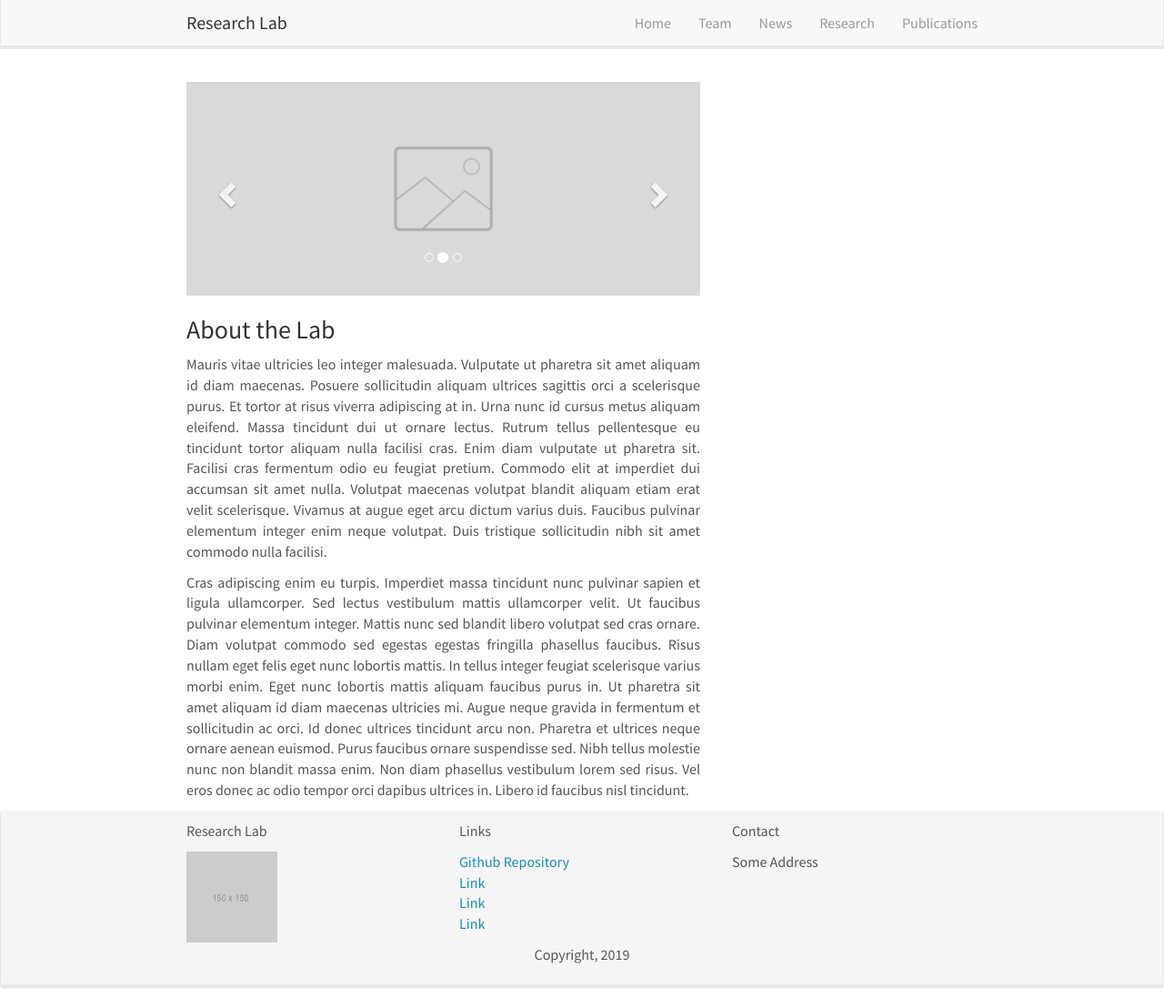
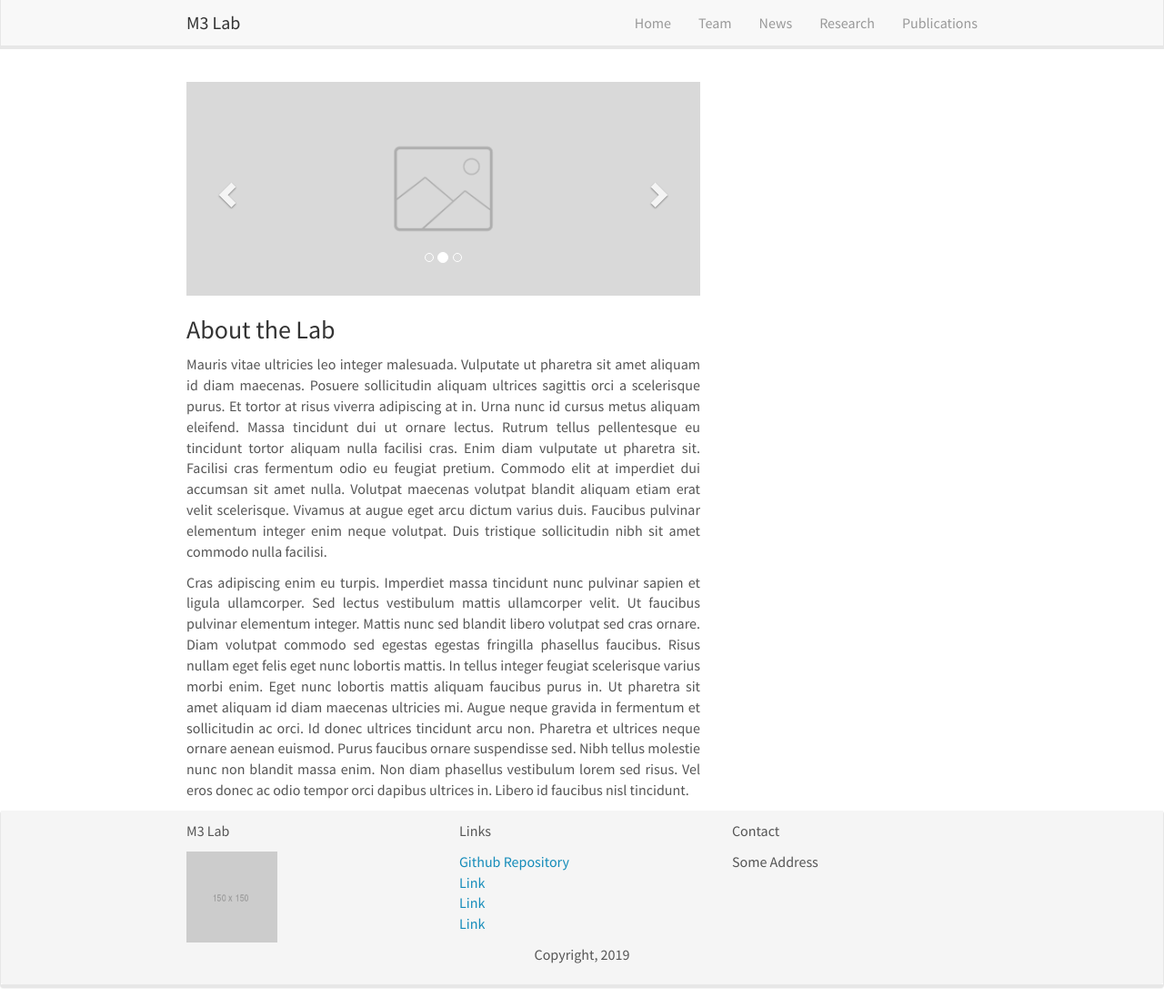
Before and after one commit to m3lab-ltu/m3lab-ltu.github.io, a Jekyll site: the page built from _pages/home.md, in a window 1280 px wide and 1108 px high. Shown: the whole window at 91% size. Built offline with Jekyll 4.4.1, drawn with Linux system fonts in a browser that asks for light colours; nearby versions of some CDN libraries; comment, search, counter and statistics services are not loaded.

Commit message:
Update _config.yml

```diff
--- a/_config.yml
+++ b/_config.yml
@@ -6,7 +6,7 @@
 # 'jekyll serve'. If you change this file, please restart the server process.
 
 # Site settings
-title: Research Lab
+title: M3 Lab
 email: your-email@domain.com
 description: > # this means to ignore newlines until "baseurl:"
   Write an awesome description for your new site here. You can edit this
```
